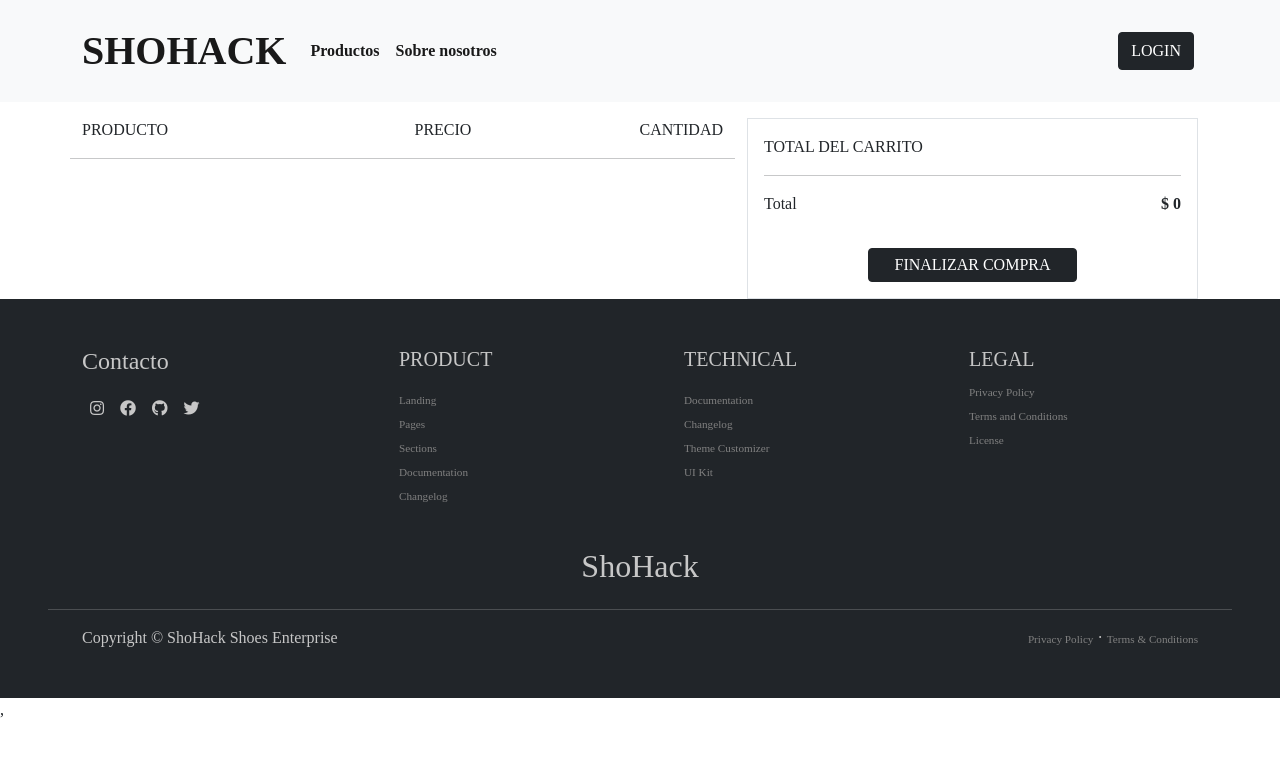
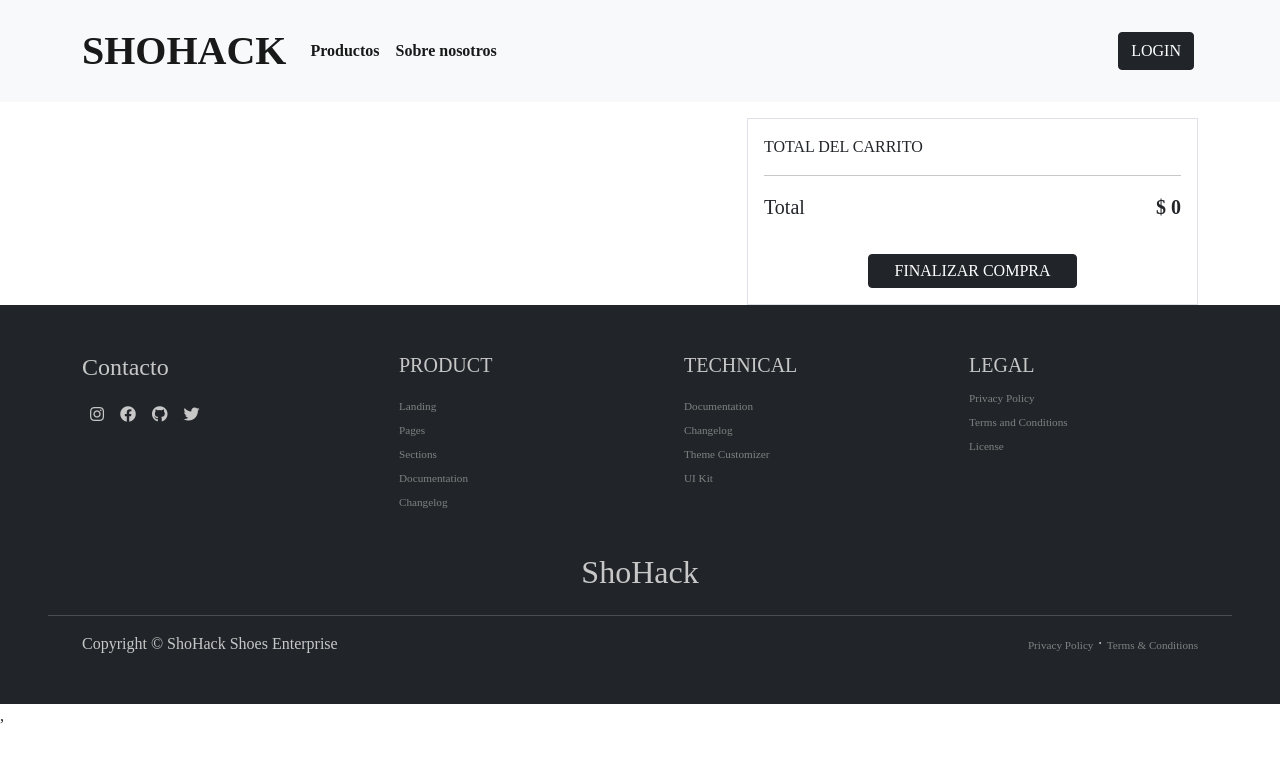
Before and after one commit to AleNunez7/FrontECommerce, a React (Create React App) app in the folder react-shohack/: page /carrito in a window 1280 px wide. Shown: the top 762 px of the page. Built offline with nearby package versions, Linux system fonts and the light colour scheme; a web font is replaced by a local one.

Commit message:
Queda sin terminar responcive de Shopping cart

```diff
--- a/react-shohack/src/Components/ShoppingCart/Item.jsx
+++ b/react-shohack/src/Components/ShoppingCart/Item.jsx
@@ -19,17 +19,17 @@ function Item({ item }) {
   }
   return (
     <>
-      <div className="row">
-        <div className="col-sm-6">
-          <div className="row mb-2">
-            <div className="col-sm-4">
+      <div className="container">
+        <div className="row align-items-center">
+          <div className="col-sm-3 ">
             <img
               className="img-fluid"
               src={process.env.REACT_APP_API_URL + item.imageName}
               alt="Champion nike"
             />
           </div>
-            <div className="col-sm-8">
+
+          <div className="col-sm-3">
             <p className="fw-bold fs-6">{item.name}</p>
             <span
               style={{ cursor: "pointer" }}
@@ -38,23 +38,20 @@ function Item({ item }) {
               Quitar
             </span>
           </div>
+
+          <div className="col-sm-3">
+            <p className="fw-bold">$ {item.price}</p>
           </div>
-        </div>
-        <div className="col-sm-6">
-          <div className="d-flex justify-content-between">
-            <p className="fw-bold fs-5">$ {item.price}</p>
-            <div className=" d-flex align-items-center mt-3 ">
-              <button className="btn btn-outline-secondary">
+          <div className="col-sm-3">
+            <button className="btn btn-outline-secondary me-3">
               <i class="fas fa-minus"></i>
             </button>
-              <div className=" px-3 pt-1 pb-1 text-center  ">
+
             {item.quantity}
-              </div>
-              <button className="btn btn-outline-secondary ">
+
+            <button className="btn btn-outline-secondary mx-3">
               <i class="fas fa-plus"></i>
             </button>
-            </div>
-            <p className="fw-bold fs-5">$ {item.price * item.quantity}</p>
           </div>
         </div>
       </div>
--- a/react-shohack/src/Components/ShoppingCart/ShoppingCart.jsx
+++ b/react-shohack/src/Components/ShoppingCart/ShoppingCart.jsx
@@ -17,29 +17,20 @@ function ShoppingCart() {
         <div className="row mt-3">
           <div className="col-sm-7">
             <div className="row">
-              <div className="col-sm-6">
-                <p>PRODUCTO</p>
-              </div>
-              <div className="col-sm-6">
-                <div className="d-flex justify-content-between">
-                  <p>PRECIO</p>
-                  <p>CANTIDAD</p>
-                </div>
-              </div>
-              <hr />
+              {cart.map((item) => {
+                total = total + item.price * item.quantity;
+                return <Item item={item} />;
+              })}
             </div>
-            {cart.map((item) => {
-              total = total + item.price * item.quantity;
-              return <Item item={item} />;
-            })}
           </div>
+
           <div className="col-sm-5">
             <div className="border p-3 w-100 h-100">
               <p className="text-start">TOTAL DEL CARRITO</p>
               <hr />
-              <div className="d-flex justify-content-between">
+              <div className="d-flex justify-content-between fs-5">
                 <p>Total</p>
-                <p className="fw-bold">$ {total}</p>
+                <p className="fw-bold fs-5">$ {total}</p>
               </div>
               <div className="text-center mt-3">
                 <Link
```
Lines whose indentation alone changed are shown as unchanged.
